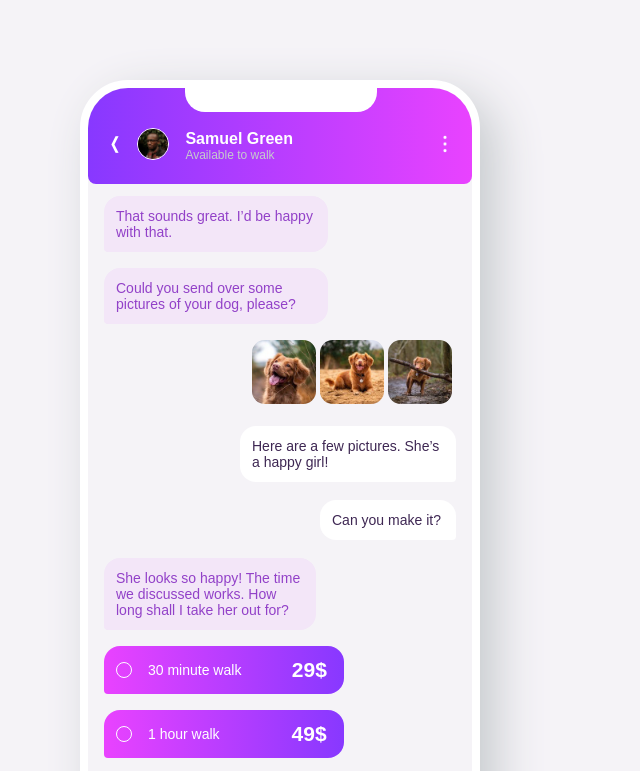
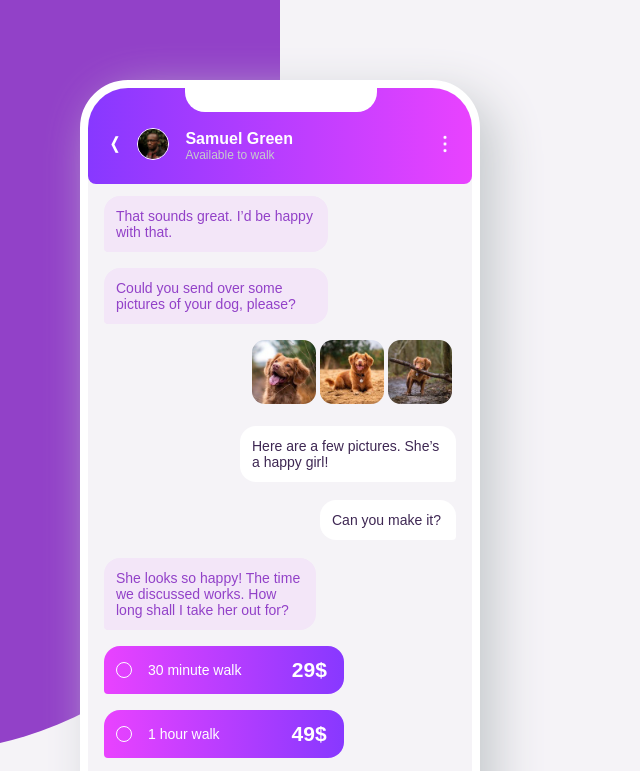
Before and after one commit to hambergjesse/chat-app, a plain HTML site: page index.html in a window 1536 px wide. Shown: the top 771 px of the page, without its empty margins (0-640 px from the left). Drawn offline with Linux system fonts and the light colour scheme; a web font is replaced by a local one.

Commit message:
+background gradient shape

```diff
--- a/style.css
+++ b/style.css
@@ -326,6 +326,17 @@ body {
   padding-bottom: 0.13rem;
 }
 
+.backgradient {
+  position: absolute;
+  left: -5rem;
+  top: -18rem;
+  z-index: -1;
+  width: 22.5rem;
+  height: 65rem;
+  border-radius: 0% 0% 35rem 0%;
+  background: var(--modviolet);
+}
+
 /* Attribution */
 .attribution {
   color: var(--white);
@@ -347,7 +358,7 @@ body {
   .info-text {
     text-align: left;
   }
-  /* Doesn't fucking work yet */
+  /* Doesn't fucking work yet
   .body {
     display: flex;
     align-content: flex-start;
@@ -355,13 +366,5 @@ body {
     justify-content: center;
     gap: 10rem;
     padding-top: 12rem;
-  }
+  }*/
 }
-
-/* Prevent stretching with window */
-@media (min-width: 1440px) {
-  .container {
-    width: 375px;
-    margin: auto;
-  }
-}
```
